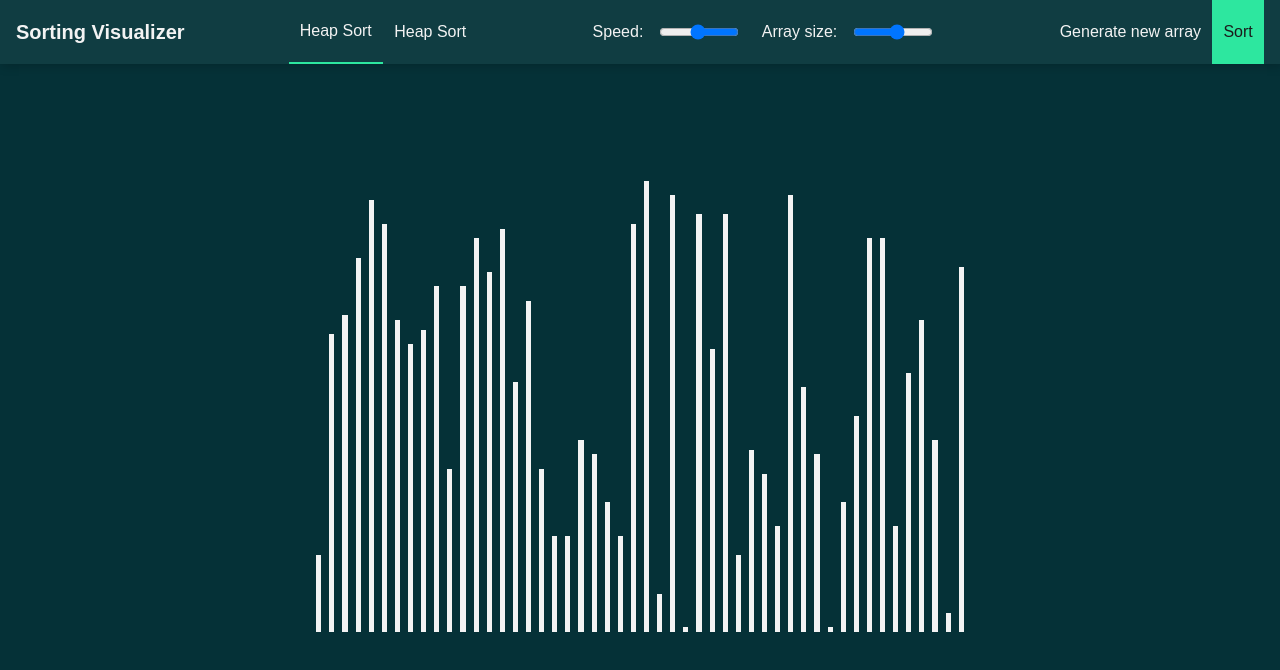
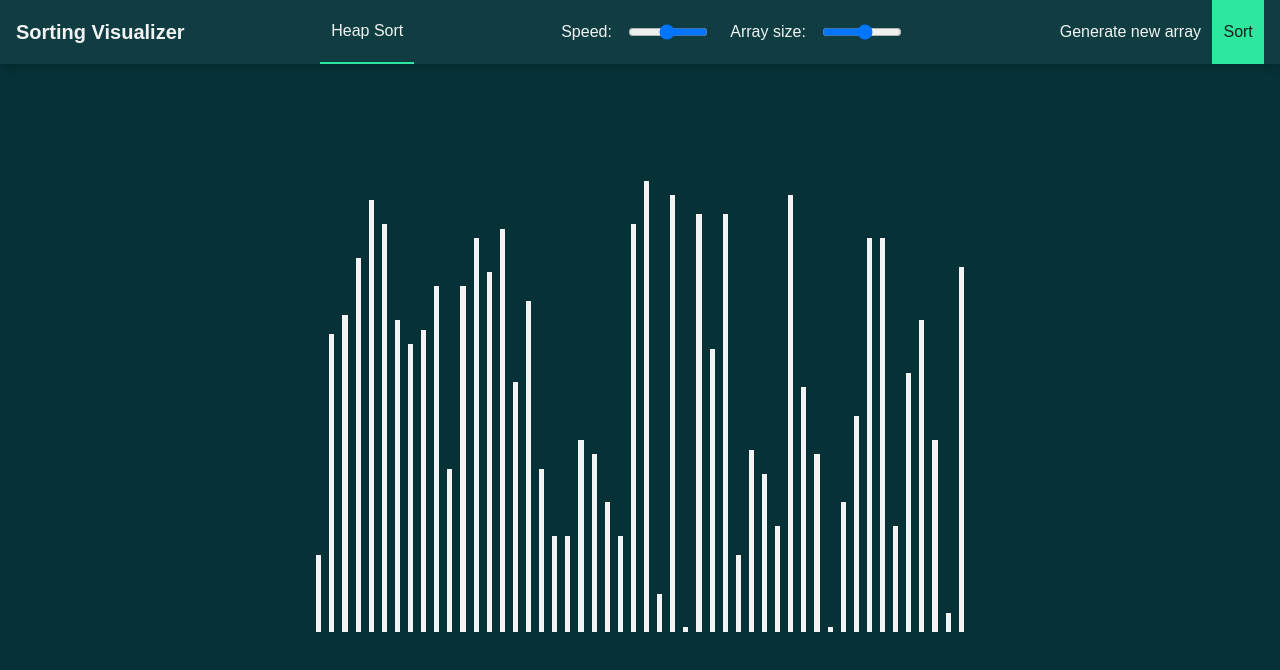
Before and after one commit to ADITYAKUMAR69786/PROJECTS, a website built with webpack: page sorting-visualizer/index.html in a window 1280 px wide. Built offline with nearby package versions, Linux system fonts and the light colour scheme.

Commit message:
Update index.html

```diff
--- a/sorting-visualizer/index.html
+++ b/sorting-visualizer/index.html
@@ -16,7 +16,6 @@
 
       <ul data-js="sort-types">
         <li class="select" data-js="heap">Heap Sort</li>
-        <li data-js="heap">Heap Sort</li>
       </ul>
 
       <ul>
```
